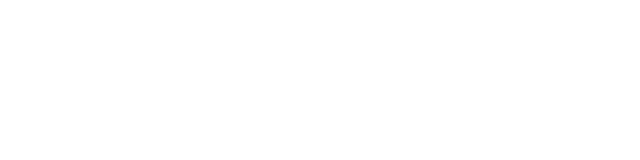
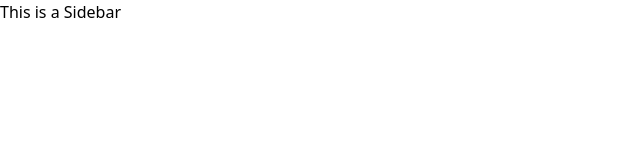
Before and after one commit to calma016/fsae_pr, a React (Create React App) app: page / in a window 1280 px wide. Shown: the top 160 px of the page, without its empty margins (0-640 px from the left). Built offline with nearby package versions, Linux system fonts and the light colour scheme.

Commit message:
initialize the project

```diff
--- a/src/App.js
+++ b/src/App.js
@@ -1,16 +1,27 @@
-import logo from './logo.svg';
-import './App.css';
-import Home from "./pages/Home.js"
-import { BrowserRouter, Routes, Route } from 'react-router-dom';
+// import './App.css';
+// import Home from "./pages/Home.js"
+// import { BrowserRouter, Routes, Route } from 'react-router-dom';
+
+// function App() {
+//   return (
+//     <BrowserRouter>
+//       <Routes>
+//         <Route path = "/" element ={<Home/>}/>
+//       </Routes>
+//     </BrowserRouter>
+//   );
+// }
+
+// export default App;
+import React from 'react'
+import Sidebar from './Components/Sidebar'
 
 function App() {
   return (
-    <BrowserRouter>
-      <Routes>
-        <Route path = "/" element ={<Home/>}/>
-      </Routes>
-    </BrowserRouter>
-  );
+    <div>
+      <Sidebar />
+    </div>
+  )
 }
 
-export default App;
+export default App
--- /dev/null
+++ b/src/Components/Sidebar.js
@@ -0,0 +1,11 @@
+import React from 'react'
+
+function Sidebar() {
+  return (
+    <div>
+        <h1>This is a Sidebar</h1>
+    </div>
+  )
+}
+
+export default Sidebar
```
Also changed, not shown: src/logo.svg (deleted), 1 other file (tests, documents, lock files or other folders).
